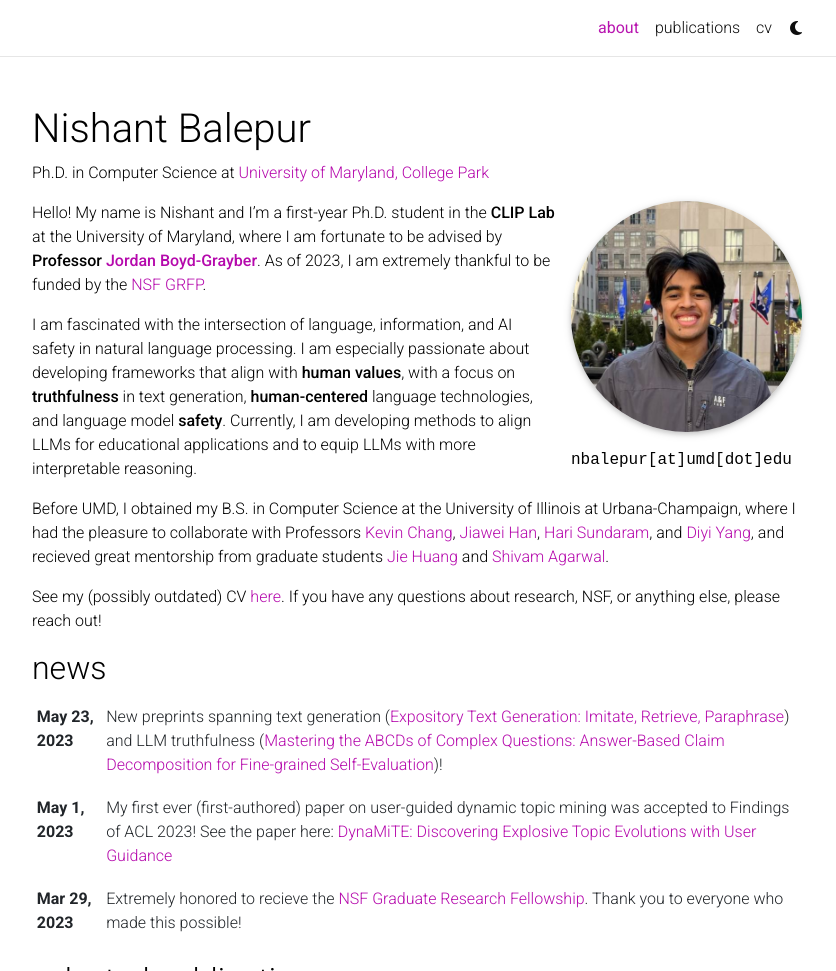
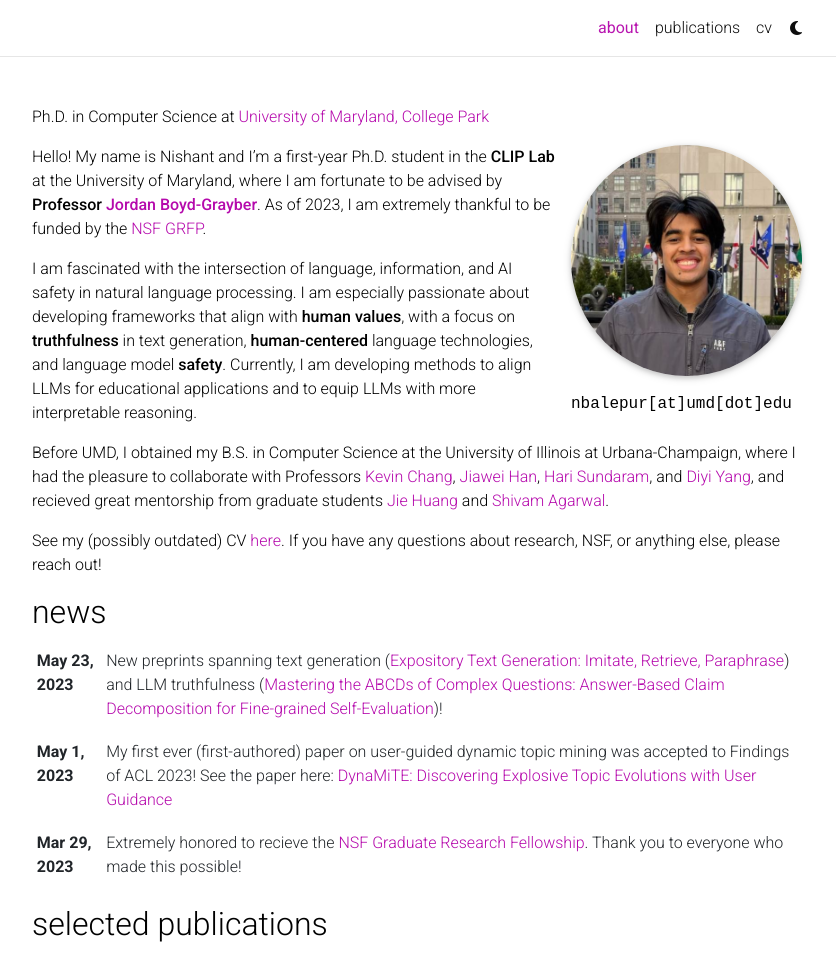
Before and after one commit to nbalepur/new-website, a Jekyll site: the page built from _pages/about.md, in a window 1280 px wide and 1317 px high, cut to the strip 0-971 px from the top of the window. Shown: the whole strip, without its empty margins (223-1059 px from the left). Built offline with Jekyll 4.4.1, drawn with Linux system fonts in a browser that asks for light colours; full-size pictures stand in for the smaller copies a plugin makes; comment, search, counter and statistics services are not loaded; a style sheet for code colours, icons or effects is not loaded.

Commit message:
Update _config.yml

```diff
--- a/_config.yml
+++ b/_config.yml
@@ -2,7 +2,7 @@
 # Site settings
 # -----------------------------------------------------------------------------
 
-title: Nishant Balepur # the website title (if blank, full name will be used instead)
+title: # the website title (if blank, full name will be used instead)
 first_name: Nishant
 middle_name:
 last_name: Balepur
```
